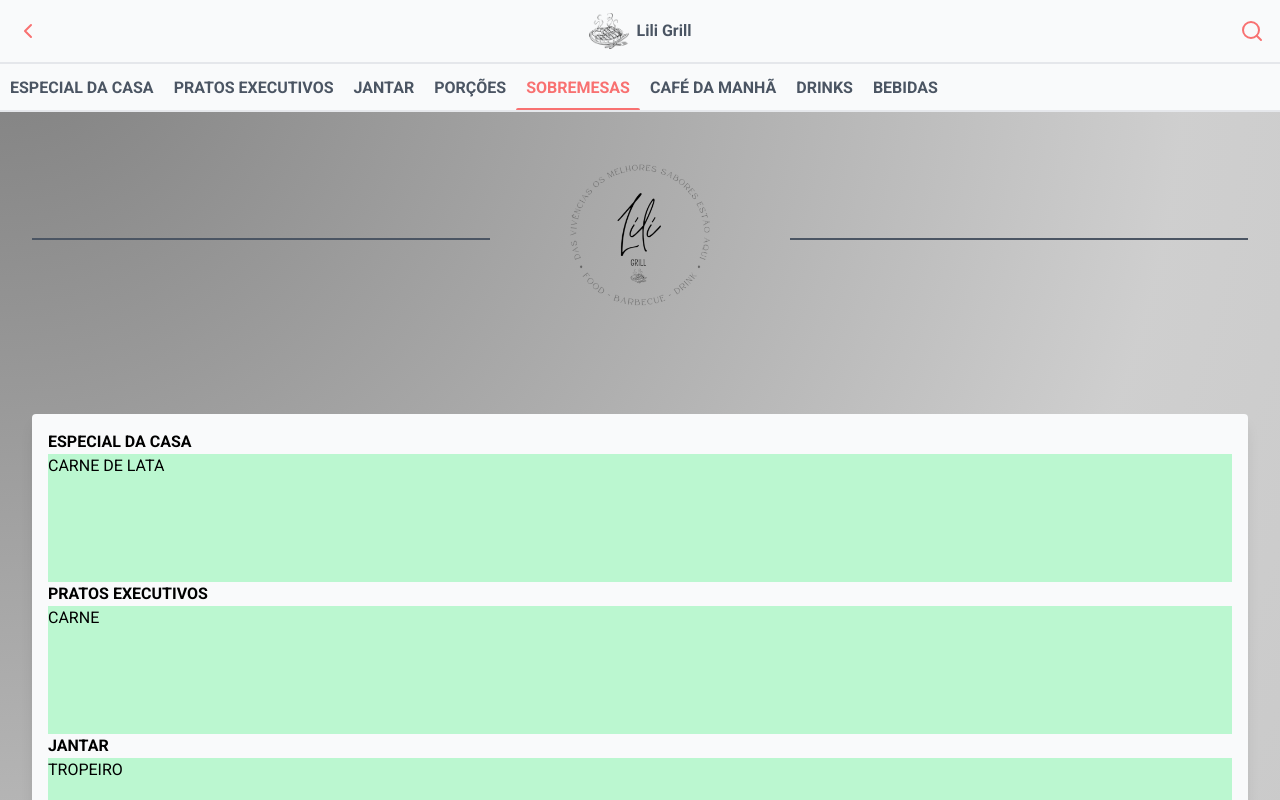
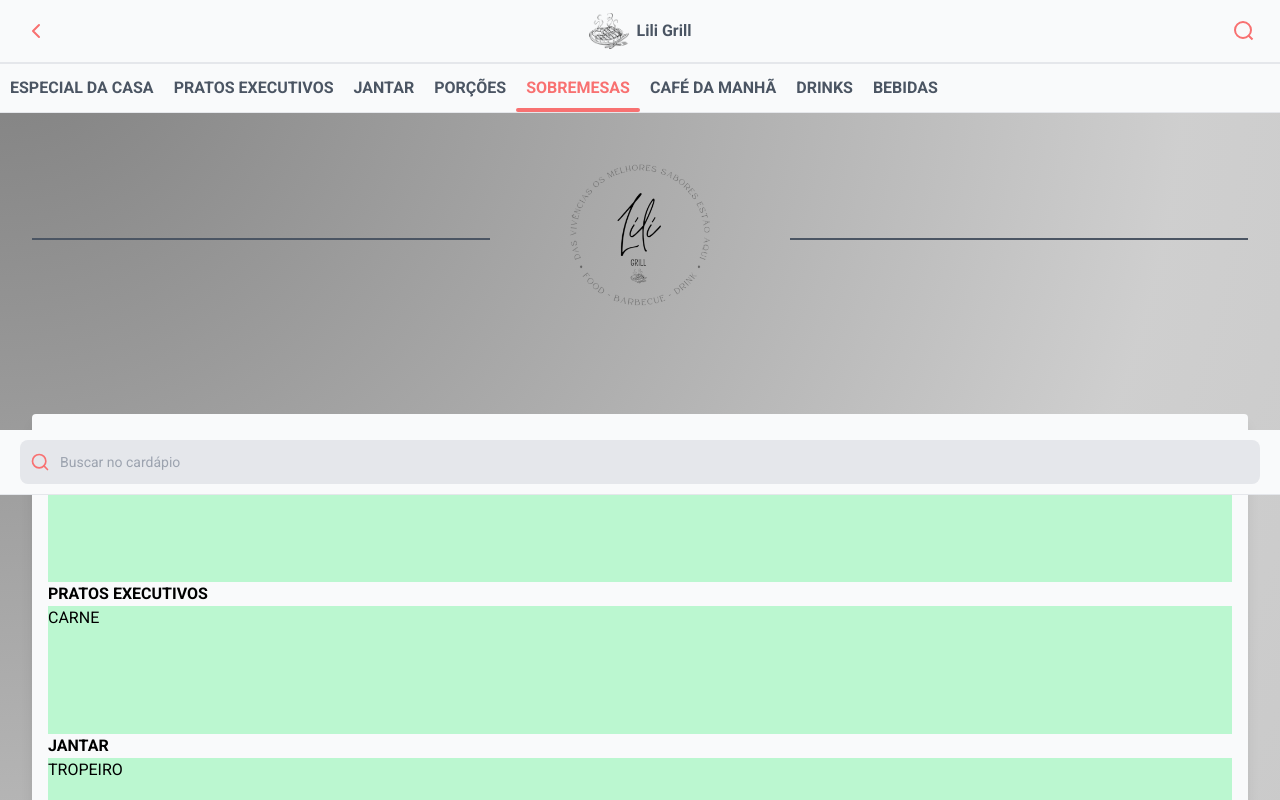
Before and after one commit to gabrielppd77/cool-menu, a Next.js app: page / in a window 1280 px wide. Both pictures are taken after a click on the icon 1252 px from the left and 31 px from the top of the page. Shown: the top 800 px of the page. Built offline with nearby package versions, Linux system fonts and the light colour scheme.

Commit message:
add search field on click in search

```diff
--- a/src/components/Menu/MenuNav/NavContent/index.tsx
+++ b/src/components/Menu/MenuNav/NavContent/index.tsx
@@ -56,7 +56,6 @@ export function NavContent() {
   }, [categorySelected]);
 
   function handleClick(id: string) {
-    setCategorySelected(id);
     scrollToCategory(id);
   }
 
@@ -98,7 +97,7 @@ export function NavContent() {
 
   return (
     <nav
-      className="flex cursor-default select-none overflow-hidden whitespace-nowrap border-b-2"
+      className="flex cursor-default select-none overflow-hidden whitespace-nowrap"
       ref={containerRef}
       onMouseDown={handleMouseDown}
       onMouseMove={handleMouseMove}
@@ -110,7 +109,7 @@ export function NavContent() {
       onTouchCancel={handleDragEnd}
     >
       {data.map((d) => (
-        <div key={d.id} className="-mb-0.5">
+        <div key={d.id}>
           <div
             id={PREFIX_NAV_ITEM + d.id}
             onClick={() => handleClick(d.id)}
--- a/src/components/Menu/MenuNav/NavHeader/index.tsx
+++ b/src/components/Menu/MenuNav/NavHeader/index.tsx
@@ -1,4 +1,5 @@
 import { Logo } from "@/components/Logo";
+import { useMainContext } from "@/context/MainContext";
 
 import { ChevronLeft, Search } from "lucide-react";
 
@@ -7,15 +8,23 @@ import { useRouter } from "next/navigation";
 export function NavHeader() {
   const router = useRouter();
 
+  const { toggleOpenSearch } = useMainContext();
+
   function onClickReturn() {
     router.back();
   }
 
   return (
     <div className="flex h-16 items-center justify-between border-b-2 p-2.5 px-4">
-      <ChevronLeft className="text-primary" onClick={onClickReturn} />
+      <ChevronLeft
+        className="size-10 rounded-full p-2 text-primary hover:cursor-pointer hover:bg-slate-200"
+        onClick={onClickReturn}
+      />
       <Logo />
-      <Search className="text-primary" />
+      <Search
+        className="size-10 rounded-full p-2 text-primary hover:cursor-pointer hover:bg-slate-200"
+        onClick={() => toggleOpenSearch()}
+      />
     </div>
   );
 }
--- a/src/components/Menu/MenuNav/index.tsx
+++ b/src/components/Menu/MenuNav/index.tsx
@@ -3,7 +3,7 @@ import { NavContent } from "./NavContent";
 
 export function MenuNav() {
   return (
-    <div className="fixed left-0 right-0 top-0 bg-paper">
+    <div className="fixed left-0 right-0 top-0 border-b bg-paper">
       <NavHeader />
       <NavContent />
     </div>
--- /dev/null
+++ b/src/components/Menu/NavSearch/index.tsx
@@ -0,0 +1,35 @@
+import { Search } from "lucide-react";
+
+import { motion } from "framer-motion";
+
+import { useMainContext } from "@/context/MainContext";
+import { HEIGHT_NAV_HEADER } from "..";
+
+export function NavSearch() {
+  const { isOpenSearch } = useMainContext();
+
+  return (
+    <div
+      className={`position fixed left-0 right-0 top-[${HEIGHT_NAV_HEADER}px]`}
+    >
+      <motion.div
+        initial={{ y: -300, opacity: 0 }}
+        animate={{ y: isOpenSearch ? 0 : -300, opacity: isOpenSearch ? 1 : 0 }}
+        transition={{ duration: 0.3 }}
+      >
+        <div className="border-b bg-paper p-2.5 px-5">
+          <div className="relative">
+            <div className="pointer-events-none absolute inset-y-0 start-0 flex items-center ps-2.5">
+              <Search className="size-5 text-primary" />
+            </div>
+            <input
+              type="text"
+              className="block h-11 w-full rounded-lg bg-gray-200 p-1.5 ps-10 text-sm text-gray-900"
+              placeholder="Buscar no cardápio"
+            />
+          </div>
+        </div>
+      </motion.div>
+    </div>
+  );
+}
--- a/src/components/Menu/index.tsx
+++ b/src/components/Menu/index.tsx
@@ -1,5 +1,6 @@
 import { MenuNav } from "./MenuNav";
 import { MenuContent } from "./MenuContent";
+import { NavSearch } from "./NavSearch";
 
 export const HEIGHT_NAV_HEADER = 112;
 
@@ -7,6 +8,7 @@ export function Menu() {
   return (
     <section className="rounded bg-paper p-4 shadow-lg">
       <MenuNav />
+      <NavSearch />
       <MenuContent />
     </section>
   );
--- a/src/components/TextField/index.tsx
+++ /dev/null
@@ -1,16 +0,0 @@
-import { Search } from "lucide-react";
-
-export default function TextField() {
-  return (
-    <div className="relative">
-      <div className="pointer-events-none absolute inset-y-0 start-0 flex items-center ps-2.5">
-        <Search className="size-5 text-primary" />
-      </div>
-      <input
-        type="text"
-        className="block w-full rounded-lg border border-gray-300 bg-gray-50 p-1.5 ps-10 text-sm text-gray-900 focus:border-blue-500 focus:ring-blue-500  dark:border-gray-600 dark:bg-gray-700 dark:text-white dark:placeholder-gray-400 dark:focus:border-blue-500 dark:focus:ring-blue-500"
-        placeholder="Buscar no cardápio"
-      />
-    </div>
-  );
-}
--- a/src/context/MainContext.ts
+++ b/src/context/MainContext.ts
@@ -1,11 +1,19 @@
 import { create } from "zustand";
 
 interface MainContextProps {
+  isOpenSearch: boolean;
+  toggleOpenSearch: () => void;
   categorySelected: string | null;
   setCategorySelected: (newCategory: string | null) => void;
 }
 
 export const useMainContext = create<MainContextProps>((set) => ({
+  isOpenSearch: false,
+  toggleOpenSearch: () =>
+    set(({ isOpenSearch, ...rest }) => ({
+      ...rest,
+      isOpenSearch: !isOpenSearch,
+    })),
   categorySelected: null,
   setCategorySelected: (categorySelected: string | null) =>
     set({ categorySelected }),
```
